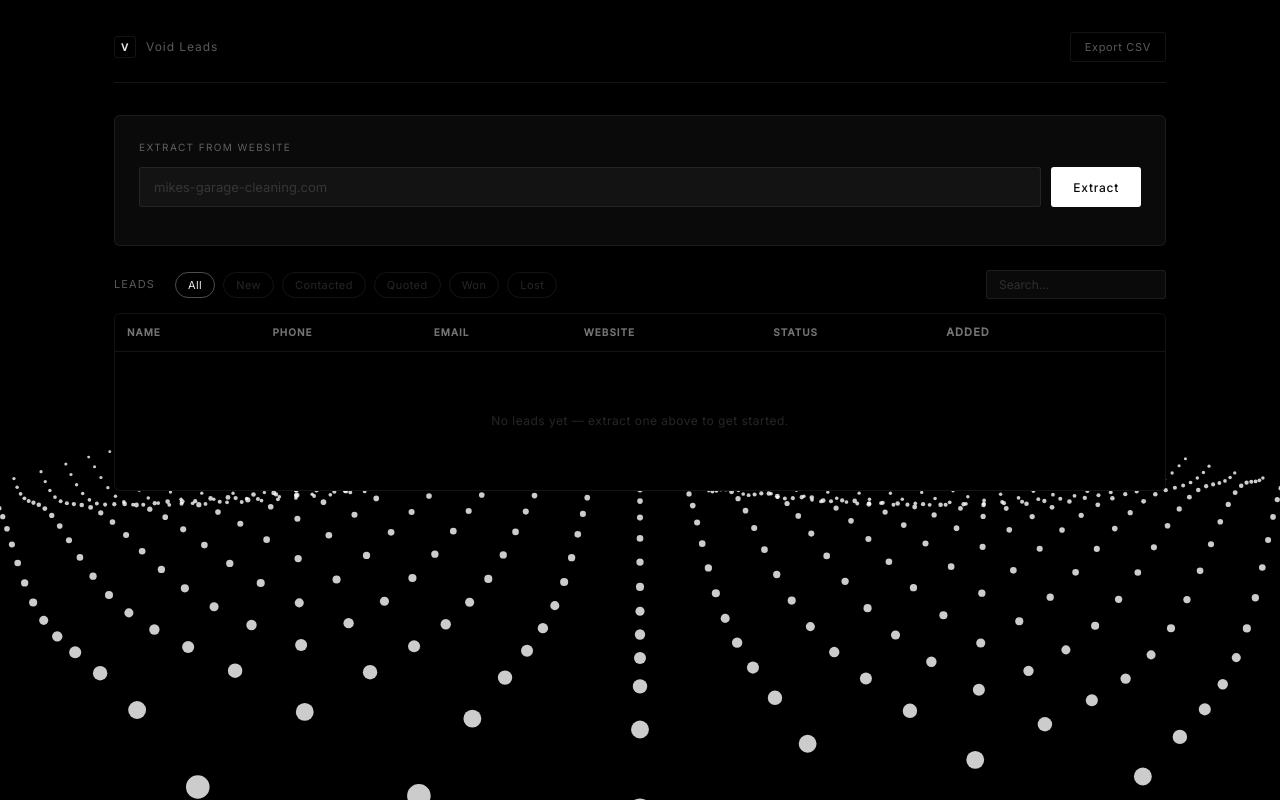
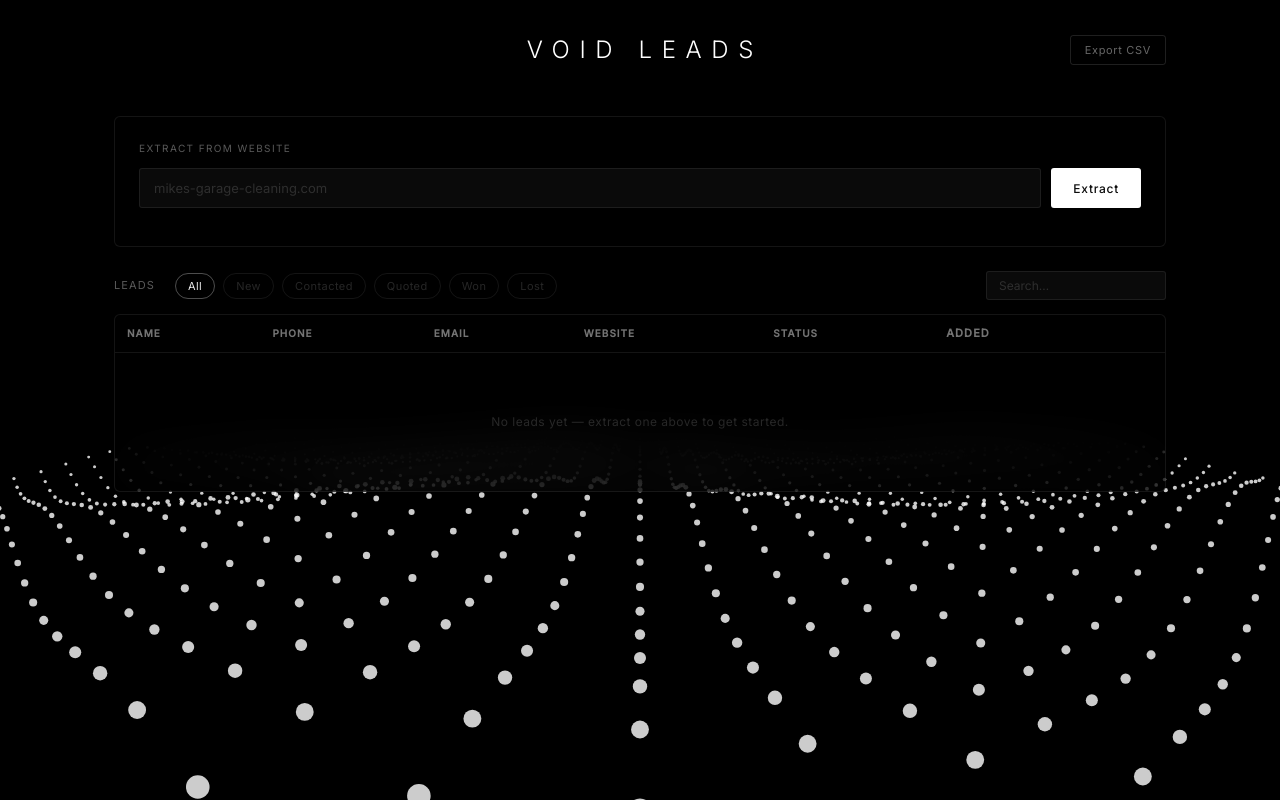
Before and after one commit to matissemk12/void-leads, a plain HTML site: page index.html in a window 1280 px wide. Drawn offline with Linux system fonts and the light colour scheme.

Commit message:
Center + enlarge Void Leads wordmark, frosted glass blend on panels

```diff
--- a/index.html
+++ b/index.html
@@ -28,19 +28,19 @@
     #app{position:relative;z-index:1;max-width:1100px;margin:0 auto;padding:32px 24px 80px}
 
     /* ── header ── */
-    .hd{display:flex;align-items:center;justify-content:space-between;margin-bottom:32px;
-      padding-bottom:20px;border-bottom:1px solid var(--border)}
-    .hd-logo{display:flex;align-items:center;gap:10px;font-size:12px;letter-spacing:.08em;color:var(--muted)}
-    .hd-v{width:22px;height:22px;border:1px solid var(--border);border-radius:3px;
-      display:flex;align-items:center;justify-content:center;font-size:10px;font-weight:600;color:var(--ink)}
-    .hd-actions{display:flex;gap:10px;align-items:center}
-    .btn-sm{padding:7px 14px;border:1px solid var(--border);border-radius:3px;
-      background:transparent;color:var(--muted);font-size:11px;letter-spacing:.06em;transition:all 180ms}
-    .btn-sm:hover{border-color:rgba(255,255,255,.25);color:var(--ink)}
+    .hd{position:relative;display:flex;align-items:center;justify-content:center;
+      margin-bottom:48px;padding-bottom:0;border-bottom:none}
+    .hd-logo{font-size:24px;font-weight:300;letter-spacing:.4em;color:#fff;
+      text-transform:uppercase;text-indent:.4em}
+    .hd-v{display:none}
+    .hd-actions{position:absolute;right:0;top:50%;transform:translateY(-50%);display:flex;gap:10px}
+    .btn-sm{padding:7px 14px;border:1px solid rgba(255,255,255,.12);border-radius:3px;
+      background:transparent;color:rgba(255,255,255,.4);font-size:11px;letter-spacing:.06em;transition:all 180ms}
+    .btn-sm:hover{border-color:rgba(255,255,255,.3);color:#fff}
 
     /* ── scraper ── */
-    #scraper{background:var(--surface);border:1px solid var(--border);border-radius:6px;
-      padding:24px;margin-bottom:24px}
+    #scraper{background:rgba(0,0,0,.6);backdrop-filter:blur(24px);-webkit-backdrop-filter:blur(24px);
+      border:1px solid rgba(255,255,255,.08);border-radius:6px;padding:24px;margin-bottom:24px}
     .scraper-label{font-size:10px;letter-spacing:.14em;color:var(--muted);
       text-transform:uppercase;margin-bottom:12px}
     .url-row{display:flex;gap:10px}
@@ -91,11 +91,11 @@
     .search-in::placeholder{color:var(--dim)}
 
     /* ── table ── */
-    #leads-wrap{overflow-x:auto;margin-top:12px;background:#000;border-radius:6px;border:1px solid rgba(255,255,255,.08)}
+    #leads-wrap{overflow-x:auto;margin-top:12px;background:rgba(0,0,0,.6);backdrop-filter:blur(24px);-webkit-backdrop-filter:blur(24px);border-radius:6px;border:1px solid rgba(255,255,255,.08)}
     table{width:100%;border-collapse:collapse}
     thead th{padding:10px 12px;text-align:left;font-size:10px;letter-spacing:.1em;
       color:rgba(255,255,255,.45);text-transform:uppercase;border-bottom:1px solid rgba(255,255,255,.08);
-      white-space:nowrap;cursor:pointer;user-select:none;background:#000}
+      white-space:nowrap;cursor:pointer;user-select:none;background:transparent}
     thead th:hover{color:#fff}
     thead th.sort-asc::after{content:' ↑'}
     thead th.sort-desc::after{content:' ↓'}
@@ -155,10 +155,7 @@
 
   <!-- Header -->
   <div class="hd">
-    <div class="hd-logo">
-      <div class="hd-v">V</div>
-      Void Leads
-    </div>
+    <div class="hd-logo">Void Leads</div>
     <div class="hd-actions">
       <button class="btn-sm" onclick="exportCSV()">Export CSV</button>
     </div>
```
